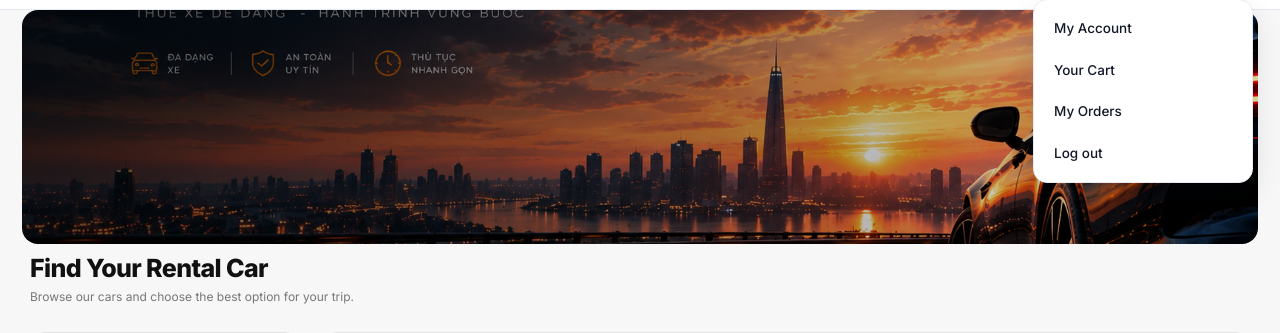
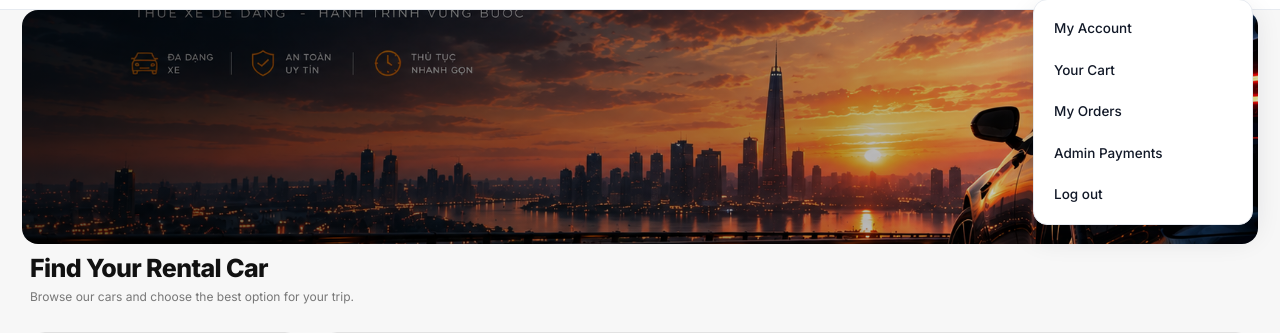
Before and after one commit to tloc2410/Project-CNPM, a Flask app: template SourceCode/presentation/templates/cars.html in a window 1280 px wide, after a click that opens the changed part. Shown: the part 65-398 px from the top of the page. Run offline with Flask 3, Linux system fonts and the light colour scheme; the visitor is signed in with stand-in values (Sample User, id 1); the template is opened without the code that fills it: most values are stand-ins (such as "Sample title", 1, 10 or a date in 2020).

Commit message:
ui(main nav): link Admin Payments from My Account and vehicle pages for admins

```diff
--- a/SourceCode/presentation/templates/base.html
+++ b/SourceCode/presentation/templates/base.html
@@ -83,6 +83,9 @@
                         <a href="{{ url_for('dashboard') }}" class="g12-dropdown-item">My Account</a>
                         <a href="{{ url_for('booking.cart') }}" class="g12-dropdown-item">Your Cart</a>
                         <a href="{{ url_for('booking.my_orders') }}" class="g12-dropdown-item">My Orders</a>
+                        {% if session.get('role', '')|upper == 'ADMIN' %}
+                          <a href="{{ url_for('booking.admin_payments') }}" class="g12-dropdown-item">Admin Payments</a>
+                        {% endif %}
                         <a href="{{ url_for('logout') }}" class="g12-dropdown-item">Log out</a>
                     </div>
                     {% else %}
```
